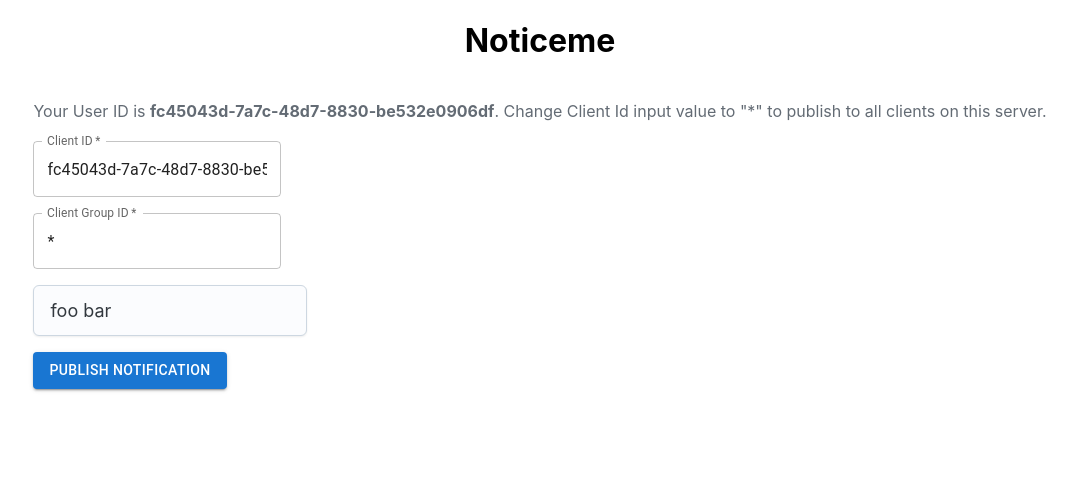
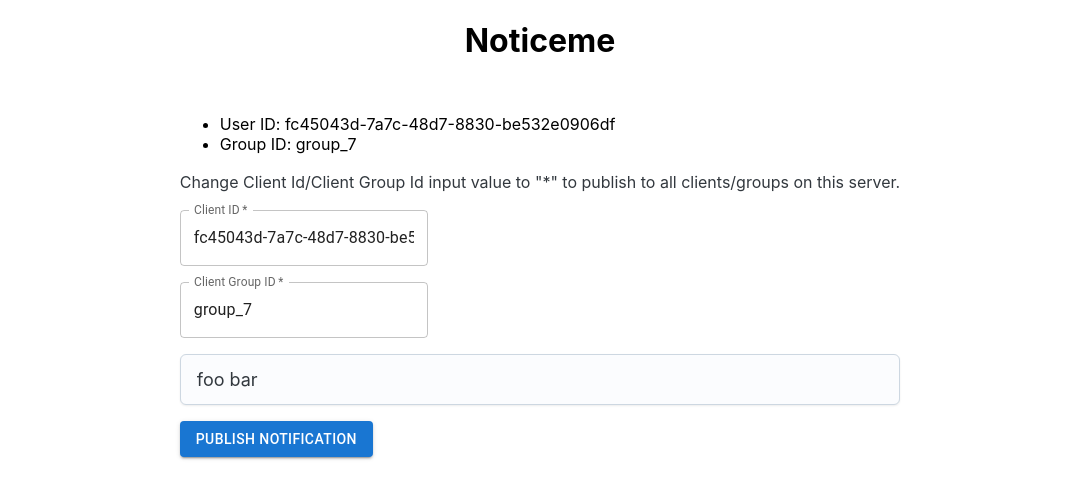
Before and after one commit to vicent-dev/notice-me, a React (Create React App) app in the folder demo/: page / in a window 1280 px wide. Shown: the top 498 px of the page, without its empty margins (100-1174 px from the left). Built offline with nearby package versions, Linux system fonts and the light colour scheme; no server answers.

Commit message:
group id not * in demo

```diff
--- a/demo/src/App.js
+++ b/demo/src/App.js
@@ -6,6 +6,19 @@ import PublishNotificationForm from "./component/PublishNotificationForm";
 
 function App() {
   const clientId = crypto.randomUUID();
+
+  const groupIds = [
+    'group_1',
+    'group_2',
+    'group_3',
+    'group_4',
+    'group_5',
+    'group_6',
+    'group_7',
+    'group_8',
+  ];
+
+  var clientGroupId = groupIds[Math.floor(Math.random() * groupIds.length)];
 
   return (
     <>
@@ -18,9 +31,9 @@ function App() {
         <Box mb={2}>
           <h1>Noticeme</h1>
         </Box>
-          <PublishNotificationForm clientId={clientId}/>
+        <PublishNotificationForm clientId={clientId} clientGroupId={clientGroupId}/>
       </Grid>
-        <NoticeMe clientId={clientId} clientGroupId={'*'}/>
+      <NoticeMe clientId={clientId} clientGroupId={clientGroupId}/>
     </>
   );
 }
--- a/demo/src/component/PublishNotificationForm.js
+++ b/demo/src/component/PublishNotificationForm.js
@@ -7,9 +7,10 @@ import {Typography} from "@mui/joy";
 
 type PublishNotificationFormProps = {
   clientId: string;
+  clientGroupId: string;
 }
 
-export default function PublishNotificationForm({clientId}: PublishNotificationFormProps) {
+export default function PublishNotificationForm({clientId, clientGroupId}: PublishNotificationFormProps) {
   const handleSubmit = (event: FormEvent<HTMLFormElement>) => {
     event.preventDefault();
 
@@ -27,12 +28,18 @@ export default function PublishNotificationForm({clientId}: PublishNotificationF
   return (
     <>
       <form onSubmit={handleSubmit}>
-        <Grid mb={2} container spacing={2}>
-          <Typography variant="subtitle1" component="p">Your User ID is <b>{clientId}</b>. Change Client Id
-            input value to "*" to publish to all clients on this server.</Typography>
+        <Grid mb={2} row spacing={2}>
+          <ul>
+            <li>User ID: {clientId}</li>
+            <li>Group ID: {clientGroupId}</li>
+          </ul>
         </Grid>
 
-        <Grid mb={2} container spacing={2}>
+        <Grid mb={2} row spacing={2}>
+          <Typography component="p">Change Client Id/Client Group Id input value to "*" to publish to all clients/groups on this server.</Typography>
+        </Grid>
+
+        <Grid mb={2} row spacing={2}>
           <TextField
             name="clientId"
             label="Client ID"
@@ -41,16 +48,16 @@ export default function PublishNotificationForm({clientId}: PublishNotificationF
             required
           />
         </Grid>
-        <Grid mb={2} container spacing={2}>
+        <Grid mb={2} row spacing={2}>
           <TextField
             name="clientGroupId"
             label="Client Group ID"
             variant="outlined"
-            defaultValue={"*"}
+            defaultValue={clientGroupId}
             required
           />
         </Grid>
-        <Grid mb={2} container spacing={2}>
+        <Grid mb={2} row spacing={2}>
           <Textarea
             size={"lg"}
             placeholder={"Write your notification body"}
@@ -60,7 +67,7 @@ export default function PublishNotificationForm({clientId}: PublishNotificationF
           />
         </Grid>
 
-        <Grid mb={2} container spacing={2}>
+        <Grid mb={2} row spacing={2}>
           <Button type="submit" variant="contained" color="primary">
             Publish Notification
           </Button>
```
Lines whose indentation alone changed are shown as unchanged.
